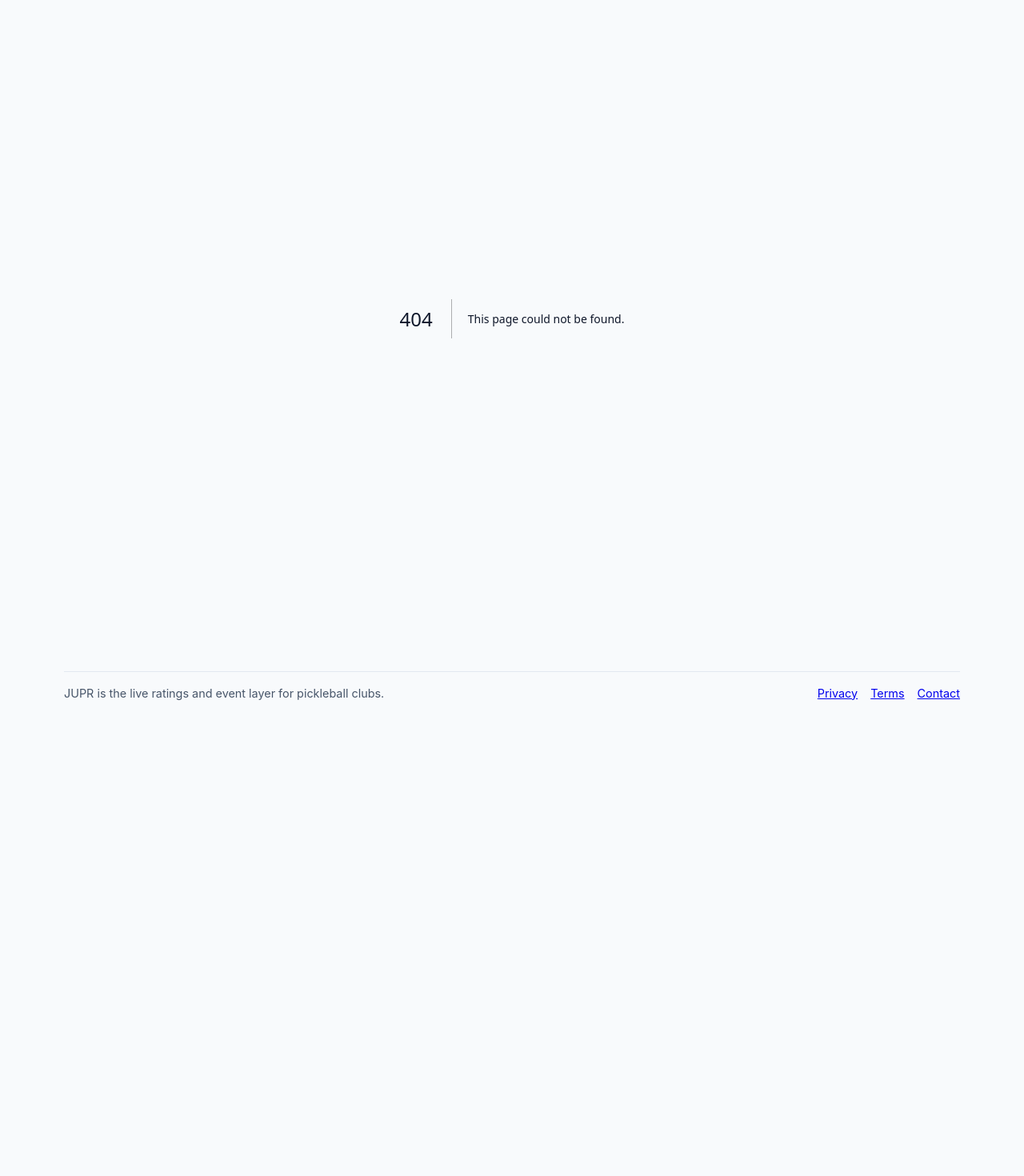
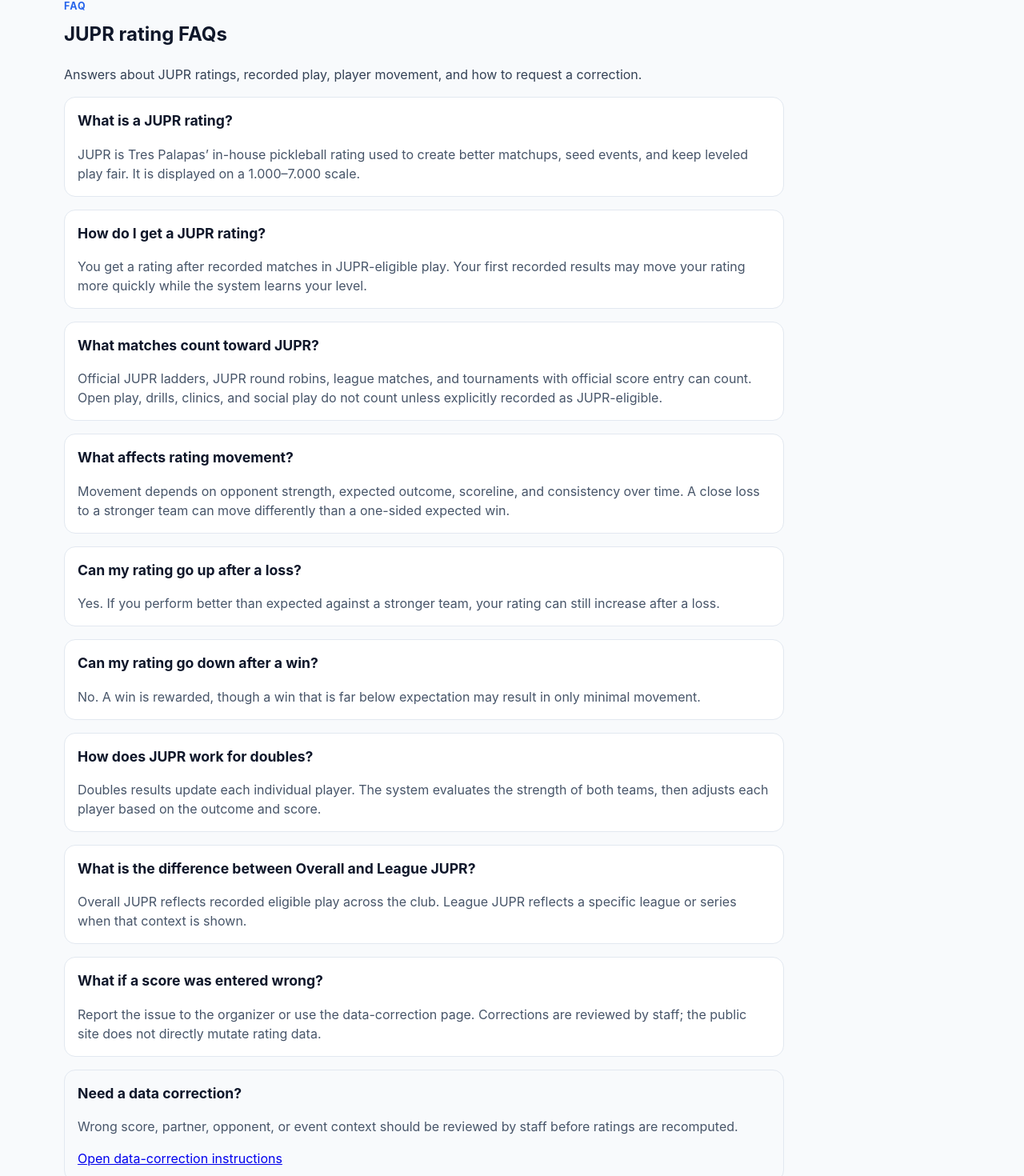
Before and after one commit to pickleballattrespalapas/JUPR, a Next.js app in the folder apps/web/: page /faq in a window 1280 px wide. Before the commit this address had no page. Shown: the part 139-1609 px from the top of the page at 80% size. Before the commit the page ends 1032 px from the top, so only its background shows below. Built offline with nearby package versions, Linux system fonts and the light colour scheme.

Commit message:
Add public FAQ page

```diff
--- /dev/null
+++ b/apps/web/app/faq/page.tsx
@@ -0,0 +1,78 @@
+import Link from "next/link";
+
+const cardStyle = {
+  border: "1px solid #e2e8f0",
+  borderRadius: "14px",
+  padding: "1rem",
+  background: "white"
+};
+
+const faqItems = [
+  {
+    question: "What is a JUPR rating?",
+    answer: "JUPR is Tres Palapas’ in-house pickleball rating used to create better matchups, seed events, and keep leveled play fair. It is displayed on a 1.000–7.000 scale."
+  },
+  {
+    question: "How do I get a JUPR rating?",
+    answer: "You get a rating after recorded matches in JUPR-eligible play. Your first recorded results may move your rating more quickly while the system learns your level."
+  },
+  {
+    question: "What matches count toward JUPR?",
+    answer: "Official JUPR ladders, JUPR round robins, league matches, and tournaments with official score entry can count. Open play, drills, clinics, and social play do not count unless explicitly recorded as JUPR-eligible."
+  },
+  {
+    question: "What affects rating movement?",
+    answer: "Movement depends on opponent strength, expected outcome, scoreline, and consistency over time. A close loss to a stronger team can move differently than a one-sided expected win."
+  },
+  {
+    question: "Can my rating go up after a loss?",
+    answer: "Yes. If you perform better than expected against a stronger team, your rating can still increase after a loss."
+  },
+  {
+    question: "Can my rating go down after a win?",
+    answer: "No. A win is rewarded, though a win that is far below expectation may result in only minimal movement."
+  },
+  {
+    question: "How does JUPR work for doubles?",
+    answer: "Doubles results update each individual player. The system evaluates the strength of both teams, then adjusts each player based on the outcome and score."
+  },
+  {
+    question: "What is the difference between Overall and League JUPR?",
+    answer: "Overall JUPR reflects recorded eligible play across the club. League JUPR reflects a specific league or series when that context is shown."
+  },
+  {
+    question: "What if a score was entered wrong?",
+    answer: "Report the issue to the organizer or use the data-correction page. Corrections are reviewed by staff; the public site does not directly mutate rating data."
+  }
+];
+
+export default function FaqPage() {
+  return (
+    <section style={{ maxWidth: "900px" }}>
+      <p style={{ margin: "0 0 0.5rem", color: "#2563eb", fontWeight: 700, textTransform: "uppercase", letterSpacing: "0.08em", fontSize: "0.78rem" }}>
+        FAQ
+      </p>
+      <h1 style={{ marginTop: 0 }}>JUPR rating FAQs</h1>
+      <p style={{ color: "#334155", maxWidth: "760px" }}>
+        Answers about JUPR ratings, recorded play, player movement, and how to request a correction.
+      </p>
+
+      <div style={{ display: "grid", gap: "1rem" }}>
+        {faqItems.map((item) => (
+          <article key={item.question} style={cardStyle}>
+            <h2 style={{ marginTop: 0, fontSize: "1.1rem" }}>{item.question}</h2>
+            <p style={{ color: "#475569", marginBottom: 0 }}>{item.answer}</p>
+          </article>
+        ))}
+      </div>
+
+      <article style={{ ...cardStyle, marginTop: "1rem", background: "#f8fafc" }}>
+        <h2 style={{ marginTop: 0, fontSize: "1.1rem" }}>Need a data correction?</h2>
+        <p style={{ color: "#475569" }}>
+          Wrong score, partner, opponent, or event context should be reviewed by staff before ratings are recomputed.
+        </p>
+        <Link href="/data-corrections">Open data-correction instructions</Link>
+      </article>
+    </section>
+  );
+}
```
